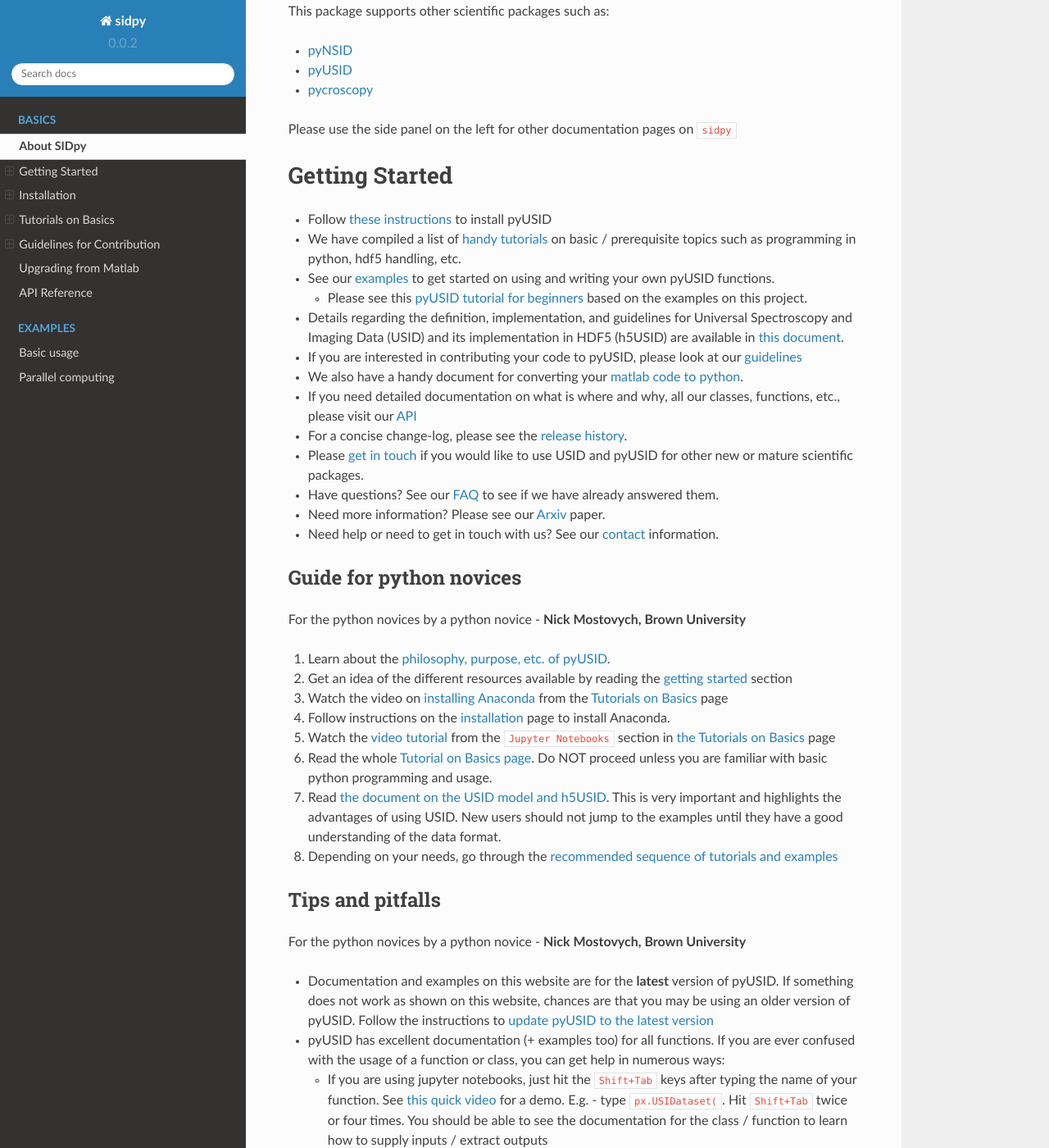
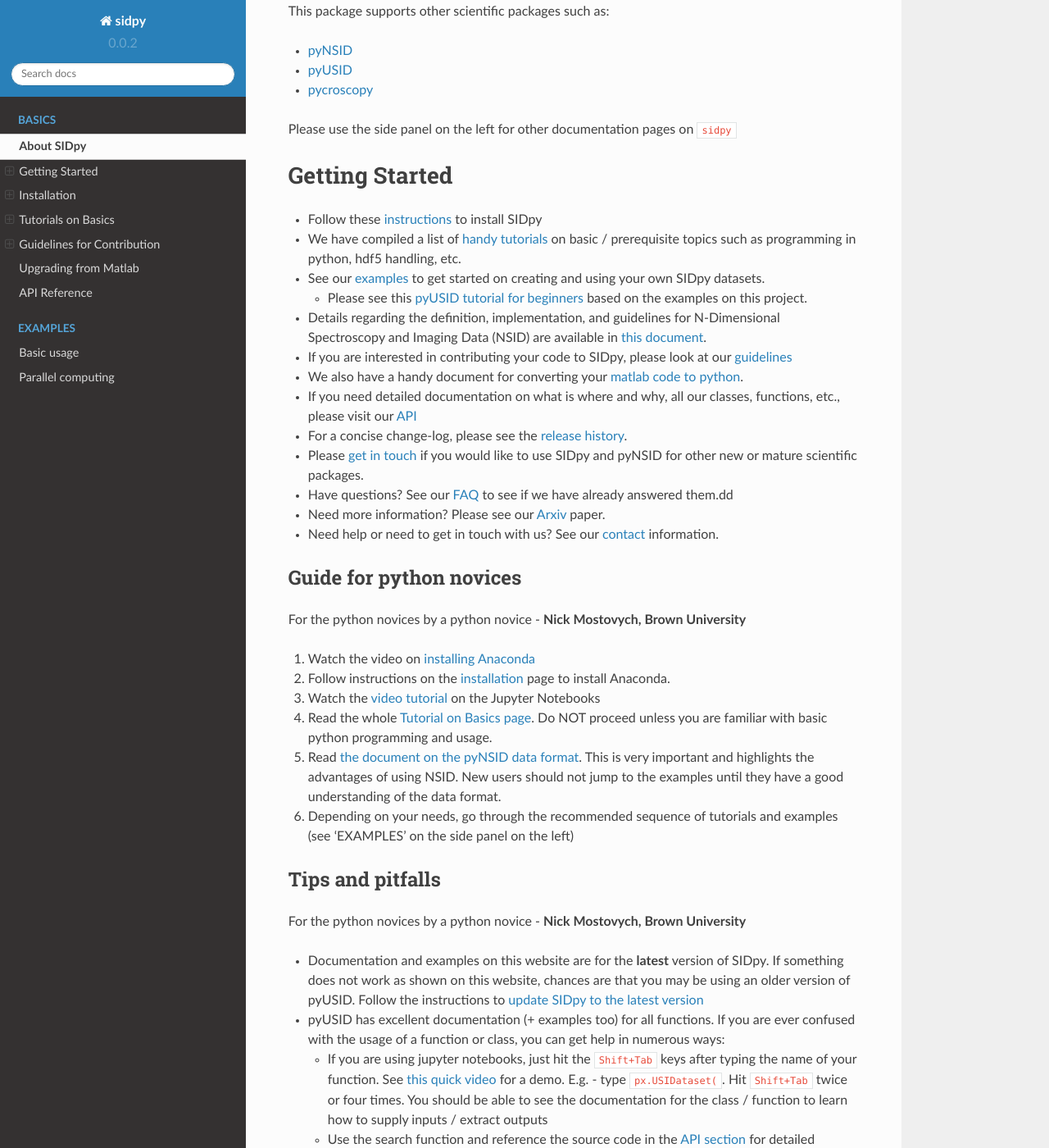
Before and after one commit to pycroscopy/sidpy, a Sphinx documentation site: the page built from docs/source/basics.rst, in a window 1280 px wide and 1400 px high, scrolled down 206 px. Shown: the whole window at 82% size. Built offline with Sphinx 7.4.7 and the Read the Docs theme 2.0.0, drawn with Linux system fonts in a browser that asks for light colours; pages that are not in the unit, such as notebooks, are missing from menus; some of the changed text lies outside the part shown.

Commit message:
Update broken/irrelevant links in docs

```diff
--- a/docs/source/basics.rst
+++ b/docs/source/basics.rst
@@ -5,49 +5,47 @@
 
 This package supports other scientific packages such as:
 
-* `pyNSID <../pyNSID/about.html>`_
-* `pyUSID <../pyUSID/about.html>`_
-* `pycroscopy <../pycroscopy/about.html>`_
+* `pyNSID <https://pycroscopy.github.io/pyNSID/about.html>`_
+* `pyUSID <https://pycroscopy.github.io/pyUSID/about.html>`_
+* `pycroscopy <https://pycroscopy.github.io/pycroscopy/about.html>`_
 
 Please use the side panel on the left for other documentation pages on ``sidpy``
 
 
 Getting Started
 ===============
-* Follow `these instructions <./install.html>`_ to install pyUSID
-* We have compiled a list of `handy tutorials <./external_guides.html>`_ on basic / prerequisite topics such as programming in python, hdf5 handling, etc.
-* See our `examples <./auto_examples/index.html>`_ to get started on using and writing your own pyUSID functions.
+* Follow these :ref:`instructions <Installation>` to install SIDpy
+* We have compiled a list of :ref:`handy tutorials <Tutorials on Basics>` on basic / prerequisite topics such as programming in python, hdf5 handling, etc.
+* See our `examples <./notebooks/00_basic_usage/index.html>`_ to get started on creating and using your own SIDpy datasets.
 
   * Please see this `pyUSID tutorial for beginners <https://github.com/pycroscopy/pyUSID_Tutorial>`_ based on the examples on this project.
-* Details regarding the definition, implementation, and guidelines for Universal Spectroscopy and Imaging Data (USID) and its implementation in HDF5 (h5USID) are available in `this document <./data_format.html>`_.
-* If you are interested in contributing your code to pyUSID, please look at our `guidelines <./contribution_guidelines.html>`_
-* We also have a handy document for converting your `matlab code to python <./matlab_to_python.html>`_.
-* If you need detailed documentation on what is where and why, all our classes, functions, etc., please visit our `API <./api.html>`_
-* For a concise change-log, please see the `release history <https://github.com/pycroscopy/pyUSID/releases>`_.
-* Please `get in touch <./contact.html>`_ if you would like to use USID and pyUSID for other new or mature scientific packages.
-* Have questions? See our `FAQ <./faq.html>`_ to see if we have already answered them.
+* Details regarding the definition, implementation, and guidelines for N-Dimensional Spectroscopy and Imaging Data (NSID) are available in `this document <https://pycroscopy.github.io/pyNSID/nsid.html>`_.
+* If you are interested in contributing your code to SIDpy, please look at our :ref:`guidelines <Contributing code>`
+* We also have a handy document for converting your :ref:`matlab code to python <Upgrading from Matlab>`.
+* If you need detailed documentation on what is where and why, all our classes, functions, etc., please visit our :ref:`API <API Reference>`
+* For a concise change-log, please see the `release history <https://github.com/pycroscopy/SIDpy/releases>`_.
+* Please :ref:`get in touch <Contact us>` if you would like to use SIDpy and pyNSID for other new or mature scientific packages.
+* Have questions? See our `FAQ <./faq.html>`_ to see if we have already answered them.dd
 * Need more information? Please see our `Arxiv <https://arxiv.org/abs/1903.09515>`_ paper.
-* Need help or need to get in touch with us? See our `contact <./contact.html>`_ information.
+* Need help or need to get in touch with us? See our :ref:`contact <Contact us>` information.
 
 Guide for python novices
 ~~~~~~~~~~~~~~~~~~~~~~~~
 For the python novices by a python novice - **Nick Mostovych, Brown University**
 
-#. Learn about the `philosophy, purpose, etc. of pyUSID <./about.html>`_.
-#. Get an idea of the different resources available by reading the `getting started <./getting_started.html>`_ section
-#. Watch the video on `installing Anaconda <https://www.youtube.com/watch?v=YJC6ldI3hWk>`_ from the `Tutorials on Basics <./external_guides.html>`_ page
-#. Follow instructions on the `installation <./install.html>`_ page to install Anaconda.
-#. Watch the `video tutorial <https://www.youtube.com/watch?v=HW29067qVWk>`_ from the ``Jupyter Notebooks`` section in `the Tutorials on Basics <./external_guides.html>`_ page
-#. Read the whole `Tutorial on Basics page <./external_guides.html>`_. Do NOT proceed unless you are familiar with basic python programming and usage.
-#. Read `the document on the USID model and h5USID <./data_format.html>`_. This is very important and highlights the advantages of using USID. New users should not jump to the examples until they have a good understanding of the data format.
-#. Depending on your needs, go through the `recommended sequence of tutorials and examples <./auto_examples/index.html>`_
+#. Watch the video on `installing Anaconda <https://www.youtube.com/watch?v=YJC6ldI3hWk>`_
+#. Follow instructions on the :ref:`installation <Installation>` page to install Anaconda.
+#. Watch the `video tutorial <https://www.youtube.com/watch?v=HW29067qVWk>`_ on the Jupyter Notebooks
+#. Read the whole :ref:`Tutorial on Basics page <Tutorials on Basics>`. Do NOT proceed unless you are familiar with basic python programming and usage.
+#. Read `the document on the pyNSID data format <https://pycroscopy.github.io/pyNSID/nsid.html>`_. This is very important and highlights the advantages of using NSID. New users should not jump to the examples until they have a good understanding of the data format.
+#. Depending on your needs, go through the recommended sequence of tutorials and examples (see 'EXAMPLES' on the side panel on the left)
 
 Tips and pitfalls
 ~~~~~~~~~~~~~~~~~
 For the python novices by a python novice - **Nick Mostovych, Brown University**
 
-* Documentation and examples on this website are for the **latest** version of pyUSID. If something does not work as shown on this website,
-  chances are that you may be using an older version of pyUSID. Follow the instructions to `update pyUSID to the latest version <./install.html#updating-pyUSID>`_
+* Documentation and examples on this website are for the **latest** version of SIDpy. If something does not work as shown on this website,
+  chances are that you may be using an older version of pyUSID. Follow the instructions to :ref:`update SIDpy to the latest version <updating sidpy>`
 * pyUSID has excellent documentation (+ examples too) for all functions. If you are ever confused with the usage of a
   function or class, you can get help in numerous ways:
 
@@ -55,13 +53,12 @@
     See `this quick video <https://www.youtube.com/watch?v=TgqMK1SG7XI>`_ for a demo.
     E.g. - type ``px.USIDataset(``. Hit ``Shift+Tab`` twice or four times. You should be able to see the documentation for the
     class / function to learn how to supply inputs / extract outputs
-  * Use the search function and reference the source code in the `API section <./api.html>`_ for detailed comments.
+  * Use the search function and reference the source code in the :ref:`API section <API Reference>` for detailed comments.
     Most detailed questions are answered there.
-* Use the `USIDataset <./auto_examples/beginner/plot_usi_dataset.html>`_ everywhere possible to simplify your tasks.
-* Many functions in pyUSID have a ``verbose`` keyword argument that can be set to ``True`` to get detailed print logs of intermediate steps in the function.
+* Many functions in SIDpy and pyNSID have a ``verbose`` keyword argument that can be set to ``True`` to get detailed print logs of intermediate steps in the function.
   This is **very** handy for debugging code
 
-If there are tips or pitfalls you would like to add to this list, please `get in touch to us <./contact.html>`_
+If there are tips or pitfalls you would like to add to this list, please :ref:`get in touch to us <Contact us>`
 
 Installation
 ============
@@ -178,7 +175,7 @@
 Updating sidpy
 --------------
 
-We recommend periodically updating your conda / anaconda distribution. Please see `these instructions to update anaconda <./external_guides.html#Updating-packages>`_.
+We recommend periodically updating your conda / anaconda distribution. Please see :ref:`these instructions to update anaconda <Updating packages>`.
 
 If you already have sidpy installed and want to update to the latest version, use the following command in a terminal window:
 
@@ -214,7 +211,7 @@
 Here are a list of other tutorials from other websites and sources that describe some of the many important topics
 on reading, using / running and writing code:
 
-.. contents::
+.. contents:: :local:
 
 Python and  packages
 --------------------
@@ -402,7 +399,7 @@
   Any code specific to the Universal Spectroscopic and Imaging Data (USID) or
   N-Dimensional Spectroscopic and Imaging Data (NSID) should go into pyUSID or pyNSID respectively.
   Code that provides scientific functionality goes into pycroscopy.
-* Please ensure that your code files fit into our `package structure <./api.html>`_ (``base``, ``hdf``, ``io``, ``proc``, ``sid`` and ``viz``)
+* Please ensure that your code files fit into our :ref:`package structure <API Reference>` (``base``, ``hdf``, ``io``, ``proc``, ``sid`` and ``viz``)
 * Once you decide where your code will sit, please use relative import statements instead of absolute / external paths.
   For example, if you are contributing code for a new submodule within ``sidpy.hdf``, you will need to turn your import statements and code from something like:
 
@@ -429,7 +426,7 @@
 -----------------
 We recommend that you follow the steps below. Again, if you are ever need help, please contact us:
 
-1. Learn ``git`` if you are not already familiar with it. See our `compilation of tutorials and guides <./external_guides.html>`_,
+1. Learn ``git`` if you are not already familiar with it. See our :ref:`compilation of tutorials and guides <Tutorials on Basics>`,
    especially `this one <https://github.com/pycroscopy/sidpy/blob/master/docs/Using%20PyCharm%20to%20manage%20repository.pdf>`_.
 2. Create a ``fork`` of sidpy - this creates a separate copy of the entire sidpy repository under your user ID.
    For more information see `instructions here <https://help.github.com/articles/fork-a-repo/>`_.
--- a/docs/source/conf.py
+++ b/docs/source/conf.py
@@ -73,6 +73,7 @@
     'nbsphinx',
     'sphinx.ext.viewcode',
     'sphinx.ext.autosummary',
+    'sphinx.ext.autosectionlabel',
     'sphinx.ext.napoleon',          # Use either napoleon or numpydoc not both.
 ]
 
```
Also changed, not shown: other parts of docs/source/basics.rst (+1 -2 lines).
